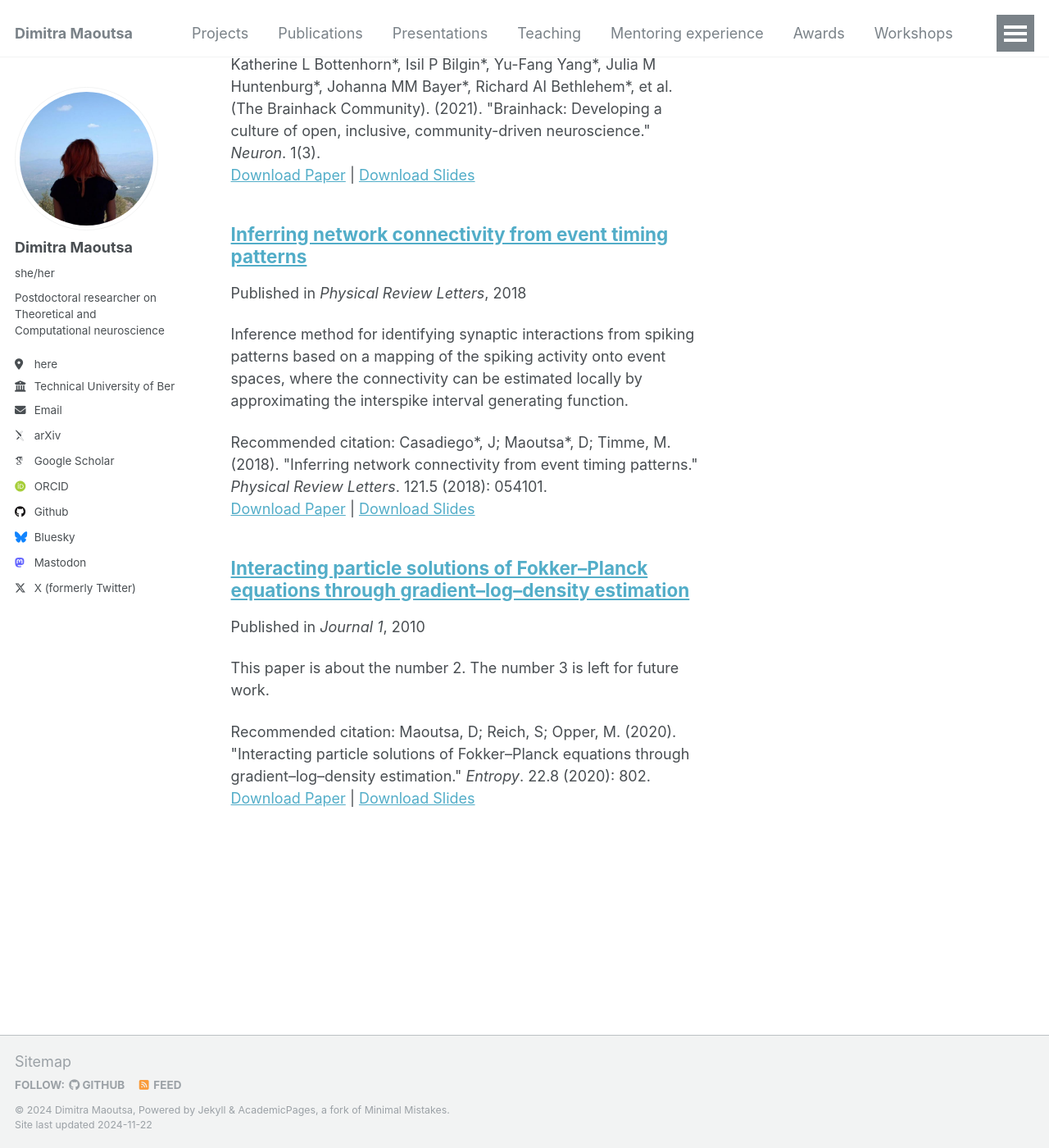
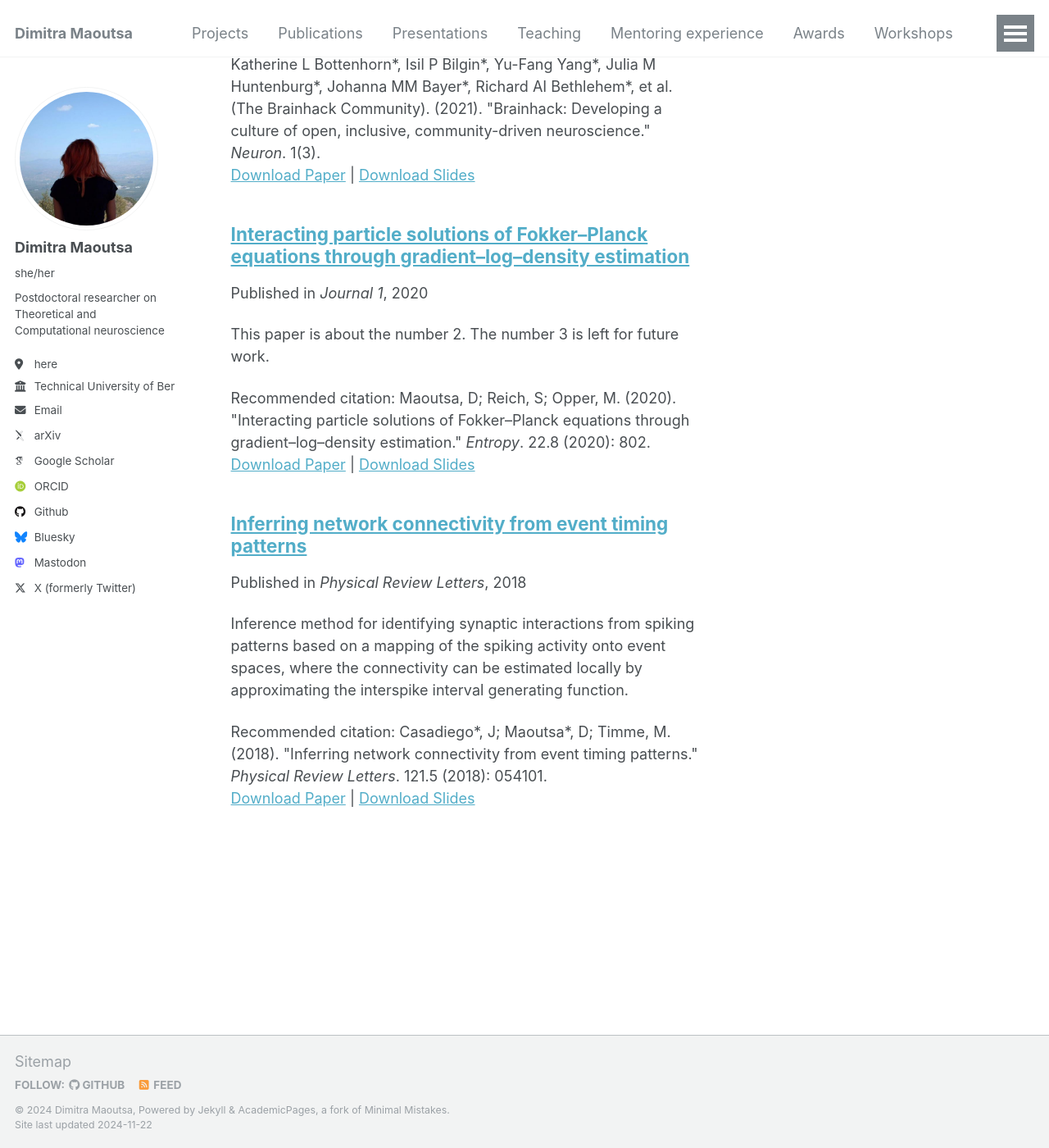
Before and after one commit to dimitra-maoutsa/dimitra-maoutsa.github.io, a Jekyll site: the page built from _pages/publications.html, in a window 1280 px wide and 1400 px high, scrolled down 446 px. Shown: the whole window at 82% size. Built offline with Jekyll 4.4.1, drawn with Linux system fonts in a browser that asks for light colours; some web fonts are replaced.

Commit message:
Update 2020-08-01-particles-2.md

```diff
--- a/_publications/2020-08-01-particles-2.md
+++ b/_publications/2020-08-01-particles-2.md
@@ -4,7 +4,7 @@ collection: publications
 category: manuscripts
 permalink: /publication/2020-08-01-particles-2
 excerpt: 'This paper is about the number 2. The number 3 is left for future work.'
-date: 2010-10-01
+date: 2020-08-01
 venue: 'Journal 1'
 slidesurl: ''
 paperurl: 'https://www.mdpi.com/1099-4300/22/8/802'
```
